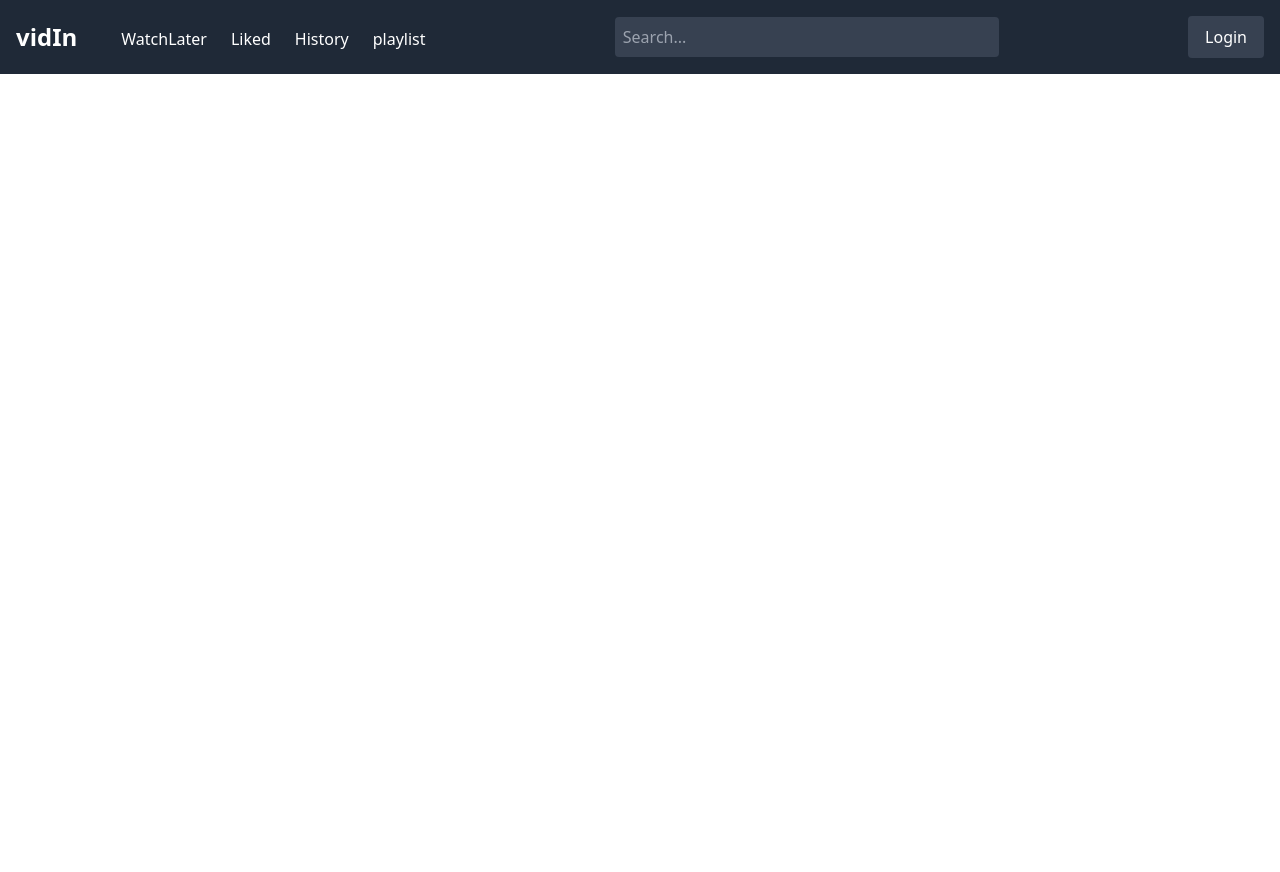
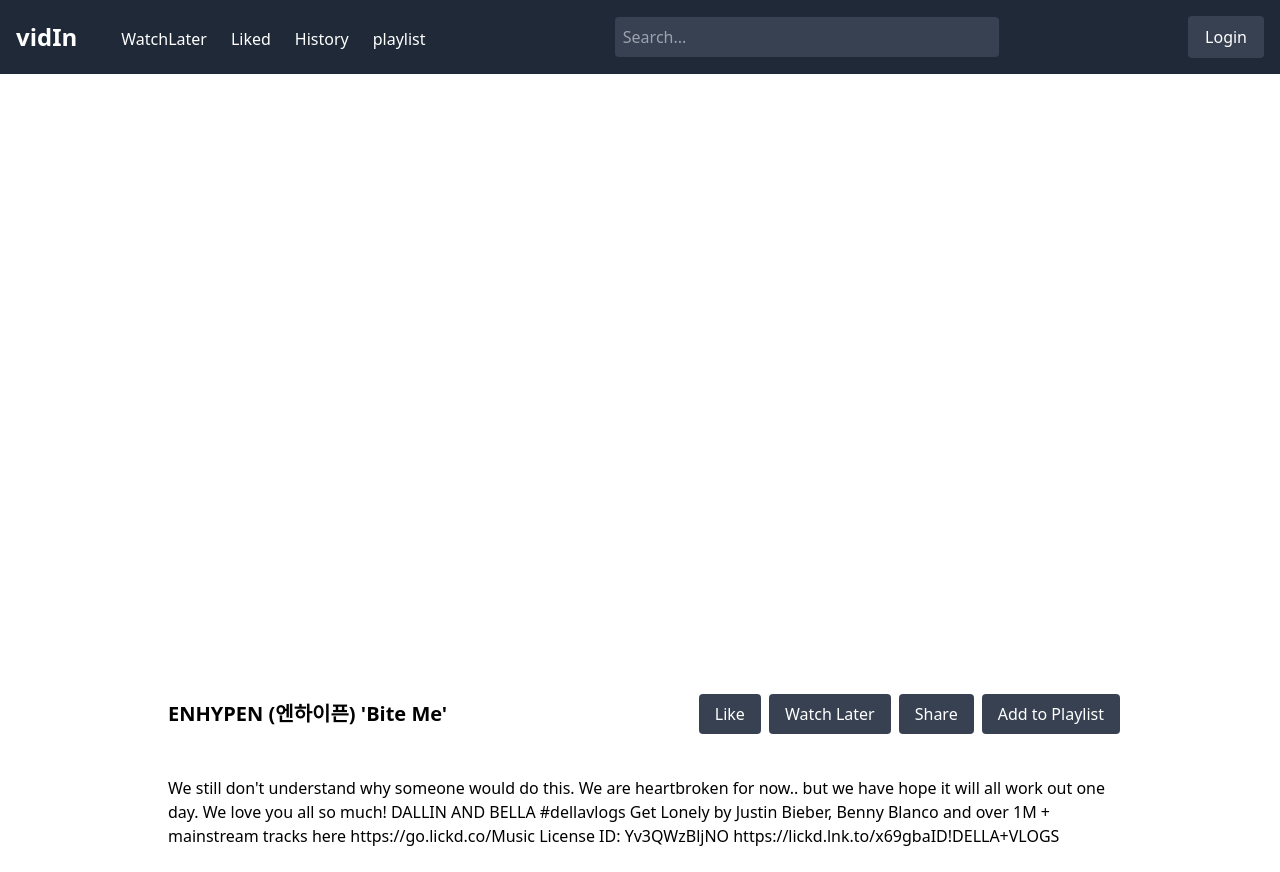
Before and after one commit to RaviPratihast/vidin, a React (Create React App) app: page /video/-R8XcAK4MTA in a window 1280 px wide. Before the commit the page ends 800 px from the top, so only its background shows below. Built offline with nearby package versions, Linux system fonts and the light colour scheme.

Commit message:
fit: add video details page and other related parts.

```diff
--- a/src/App.js
+++ b/src/App.js
@@ -1,5 +1,7 @@
 import React from "react";
 import { Routes, Route } from "react-router-dom";
+import { ToastContainer } from "react-toastify";
+import 'react-toastify/dist/ReactToastify.css';
 import { Header } from "./component/index-component";
 import {
   Liked,
@@ -7,6 +9,7 @@ import {
   History,
   PlaylistPage,
   Explore,
+  VideoDetails,
 } from "./Pages/index-page";
 
 function App() {
@@ -24,51 +27,9 @@ function App() {
           <Route path="/liked" element={<Liked />} />
           <Route path="/history" element={<History />} />
           <Route path="/playlistPage" element={<PlaylistPage />} />
+          <Route path="/video/:videoId" element={<VideoDetails />} />
         </Routes>
-
-        {/* <Routes>
-        <Route path="/" element={<Home />} />
-        <Route path="/explore" element={<Explore />} />
-        <Route path="/video/:videoId" element={<VideoDetails />} />
-        <Route
-          path="/playlist"
-          element={
-            <RequiresAuth>
-              <Playlist />
-            </RequiresAuth>
-          }
-        />
-        <Route
-          path="playlistDetail/:playlistDetailId"
-          element={<PlaylistDetail />}
-        />
-        <Route
-          path="/watch-later"
-          element={
-            <RequiresAuth>
-              <WatchLater />
-            </RequiresAuth>
-          }
-        />
-        <Route
-          path="/liked"
-          element={
-            <RequiresAuth>
-              <Liked />
-            </RequiresAuth>
-          }
-        />
-        <Route
-          path="/history"
-          element={
-            <RequiresAuth>
-              <History />
-            </RequiresAuth>
-          }
-        />
-        <Route path="/login" element={<Login />} />
-        <Route path="/signup" element={<SignUp />} />
-      </Routes> */}
+        <ToastContainer autoClose={700} />
       </div>
     </div>
   );
--- a/src/Pages/Video-Details-page/VideoDetails.jsx
+++ b/src/Pages/Video-Details-page/VideoDetails.jsx
@@ -1,7 +1,109 @@
 import React from "react";
+import { toast } from "react-toastify";
+import { useParams } from "react-router-dom";
+import { useVideo } from "../../Context/Video-Context/VideoContext";
+import { VideoLibrary } from "../../component/VideoLibrary/VideoLibrary";
+import { checkingWatchLater } from "../../Utilities/checkingWatchLater";
+import { Button } from "../../component/Button/Button";
+import { youLikeIt } from "../../Utilities/youLikeIt";
 
-const VideoDetails = () => {
-  return <div>VideoDetails</div>;
-};
+function VideoDetails() {
+  const { videoId } = useParams();
+  const { state, dispatch } = useVideo();
+  const video = state.initialVideo.find((video) => video.id === videoId);
+
+  if (!video) {
+    return <div>Video not found</div>;
+  }
+
+  const isVideoPresentInWatchLater = checkingWatchLater(state, videoId);
+  // console.log(isVideoPresentInWatchLater);
+  const isVideoLiked = youLikeIt(state, video);
+
+  return (
+    <div className="flex flex-col justify-center items-center w-full max-w-screen-lg mx-auto mt-20 px-4 sm:px-6 lg:px-8">
+      <div className="w-full mt-10">
+        <div className="aspect-w-16 aspect-h-9">
+          <VideoLibrary video={video} />
+        </div>
+        <div className="flex justify-between items-center mt-4">
+          <div className="p-2">
+            <h2 className="text-xl font-semibold">{video.title}</h2>
+          </div>
+          <div className="flex space-x-2">
+            {/* <Button
+              className={`px-4 py-2 rounded focus:outline-none ${
+                isVideoPresentInWatchLater
+                  ? "bg-white text-gray-700 border-2 border-gray-700"
+                  : "bg-gray-700 text-white hover:bg-gray-600"
+              }`}
+              onClick={() =>
+                // didYouLikedIt &&
+                // dispatch({
+                //   type: "ADD_TO_LIKED",
+                //   payload: video,
+                // })
+                console.log("hello from like")
+              }
+            >
+              Like
+            </Button> */}
+            <Button
+              className={`px-4 py-2 rounded focus:outline-none ${
+                isVideoLiked
+                  ? "bg-white text-gray-700 border-2 border-gray-700"
+                  : "bg-gray-700 text-white hover:bg-gray-600"
+              }`}
+              onClick={() =>
+                isVideoLiked
+                  ? (dispatch({
+                      type: "REMOVE_FROM_LIKED",
+                      payload: video,
+                    }),
+                    toast.success("Removed from Liked"))
+                  : (dispatch({ type: "ADD_TO_LIKED", payload: video }),
+                    toast.success("Added to Liked"))
+              }
+            >
+              Like
+            </Button>
+            <Button
+              className={`px-4 py-2 rounded focus:outline-none ${
+                isVideoPresentInWatchLater
+                  ? "bg-white text-gray-700 border-2 border-gray-700"
+                  : "bg-gray-700 text-white hover:bg-gray-600"
+              }`}
+              onClick={() =>
+                isVideoPresentInWatchLater
+                  ? (dispatch({
+                      type: "REMOVE_FROM_WATCH_LATER",
+                      payload: video,
+                    }),
+                    toast.success("Removed from Watch Later"))
+                  : (dispatch({ type: "ADD_TO_WATCH_LATER", payload: video }),
+                    toast.success("Added to Watch Later"))
+              }
+            >
+              Watch Later
+            </Button>
+            <button className="bg-gray-700 text-white px-4 py-2 rounded hover:bg-gray-600 focus:outline-none">
+              Share
+            </button>
+            <button className="bg-gray-700 text-white px-4 py-2 rounded hover:bg-gray-600 focus:outline-none">
+              Add to Playlist
+            </button>
+          </div>
+        </div>
+        <div className="flex flex-col text-slate mt-4">
+          <div className="flex flex-col justify-between w-full">
+            <div className="h-auto w-full p-2 mt-4">
+              <p>{video.description}</p>
+            </div>
+          </div>
+        </div>
+      </div>
+    </div>
+  );
+}
 
 export { VideoDetails };
--- a/src/Reducers/VideoReducer.js
+++ b/src/Reducers/VideoReducer.js
@@ -1,4 +1,5 @@
 function VideoReducer(state, action) {
+  // console.log(action.payload, "action.payload");
   switch (action.type) {
     case "ADD_TO_LIKED":
       if (
@@ -37,6 +38,11 @@ function VideoReducer(state, action) {
         watchLater: state.watchLater.filter(
           (watchLaterVideo) => watchLaterVideo.id !== action.payload.id
         ),
+      };
+    case "CLEAR_WATCH_LATER":
+      return {
+        ...state,
+        watchLater: [],
       };
     case "CREATE_PLAYLIST":
       return {
--- /dev/null
+++ b/src/Utilities/checkingWatchLater.js
@@ -0,0 +1,6 @@
+const checkingWatchLater = (state, videoId) => {
+  return state.watchLater.some(
+    (anyWatchLaterVideo) => videoId === anyWatchLaterVideo.id
+  );
+};
+export { checkingWatchLater };
--- a/src/component/Header/header.jsx
+++ b/src/component/Header/header.jsx
@@ -1,3 +1,70 @@
+// import React, { useState } from "react";
+// import { Button } from "../index-component";
+// import { NavLink } from "react-router-dom";
+
+// const Header = () => {
+//   const [menuOpen, setMenuOpen] = useState(false);
+
+//   return (
+//     <header className="bg-gray-800 text-white p-4 flex items-center justify-between">
+//       <div className="flex items-center">
+//         <Button
+//           className="mr-4 md:hidden"
+//           onClick={() => setMenuOpen(!menuOpen)}
+//         >
+//           <svg
+//             className="w-6 h-6"
+//             fill="none"
+//             stroke="currentColor"
+//             viewBox="0 0 24 24"
+//             xmlns="http://www.w3.org/2000/svg"
+//           >
+//             <path
+//               strokeLinecap="round"
+//               strokeLinejoin="round"
+//               strokeWidth={2}
+//               d="M4 6h16M4 12h16m-7 6h7"
+//             />
+//           </svg>
+//         </Button>
+
+//         <NavLink to="/explore">
+//           <span className="text-2xl font-bold">vidIn</span>
+//         </NavLink>
+//         {/* <span className="text-2xl font-bold">vidIn</span> */}
+//         <div className="hidden lg:flex ml-11 mt-1">
+//           <ul className="flex gap-6">
+//             {/* <li className="text-lg cursor-pointer">Watch Later</li> */}
+
+//             {/* <li className="text-lg cursor-pointer">Liked</li> */}
+//             {/* <li className="text-lg cursor-pointer">History</li> */}
+//             {/* <li className="text-lg cursor-pointer">Playlist</li> */}
+//             <NavLink to="/watchLater">WatchLater</NavLink>
+//             <NavLink to="/liked">Liked</NavLink>
+//             <NavLink to="/history">History</NavLink>
+//             <NavLink to="/playlistPage">playlist</NavLink>
+//           </ul>
+//         </div>
+//       </div>
+//       <div className="hidden md:flex  items-center justify-center">
+//         <input
+//           type="text"
+//           placeholder="Search..."
+//           className="p-2 rounded bg-gray-700 text-white w-96  focus:outline-none focus:ring-2 focus:ring-gray-500"
+//         />
+//       </div>
+
+//       <div className="flex items-center">
+//         <Button className="bg-gray-700 text-white py-2 px-4 rounded border border-transparent hover:bg-gray-600 hover:border-white">
+//           Login
+//         </Button>
+//       </div>
+//     </header>
+//   );
+// };
+
+// export default Header;
+
 import React, { useState } from "react";
 import { Button } from "../index-component";
 import { NavLink } from "react-router-dom";
@@ -6,7 +73,7 @@ const Header = () => {
   const [menuOpen, setMenuOpen] = useState(false);
 
   return (
-    <header className="bg-gray-800 text-white p-4 flex items-center justify-between">
+    <header className="fixed top-0 left-0 w-full bg-gray-800 text-white p-4 flex items-center justify-between z-10">
       <div className="flex items-center">
         <Button
           className="mr-4 md:hidden"
@@ -28,17 +95,24 @@ const Header = () => {
           </svg>
         </Button>
 
+        {menuOpen && (
+          <div className="absolute top-16 left-0 w-full bg-gray-800 text-white p-4 md:hidden">
+            <nav>
+              <ul className="flex gap-6">
+                <NavLink to="/watchLater">WatchLater</NavLink>
+                <NavLink to="/liked">Liked</NavLink>
+                <NavLink to="/history">History</NavLink>
+                <NavLink to="/playlistPage">playlist</NavLink>
+              </ul>
+            </nav>
+          </div>
+        )}
+
         <NavLink to="/explore">
           <span className="text-2xl font-bold">vidIn</span>
         </NavLink>
-        {/* <span className="text-2xl font-bold">vidIn</span> */}
         <div className="hidden lg:flex ml-11 mt-1">
           <ul className="flex gap-6">
-            {/* <li className="text-lg cursor-pointer">Watch Later</li> */}
-
-            {/* <li className="text-lg cursor-pointer">Liked</li> */}
-            {/* <li className="text-lg cursor-pointer">History</li> */}
-            {/* <li className="text-lg cursor-pointer">Playlist</li> */}
             <NavLink to="/watchLater">WatchLater</NavLink>
             <NavLink to="/liked">Liked</NavLink>
             <NavLink to="/history">History</NavLink>
@@ -46,11 +120,11 @@ const Header = () => {
           </ul>
         </div>
       </div>
-      <div className="hidden md:flex  items-center justify-center">
+      <div className="hidden md:flex items-center justify-center">
         <input
           type="text"
           placeholder="Search..."
-          className="p-2 rounded bg-gray-700 text-white w-96  focus:outline-none focus:ring-2 focus:ring-gray-500"
+          className="p-2 rounded bg-gray-700 text-white w-96 focus:outline-none focus:ring-2 focus:ring-gray-500"
         />
       </div>
 
--- /dev/null
+++ b/src/component/VideoLibrary/VideoLibrary.jsx
@@ -0,0 +1,12 @@
+import React from "react";
+import ReactPlayer from "react-player";
+
+const VideoLibrary = ({ video }) => {
+  return (
+    <div className="w-full h-auto">
+      <ReactPlayer url={video.src} controls width="100%" height="100%" />
+    </div>
+  );
+};
+
+export { VideoLibrary };
```
Also changed, not shown: src/Data/UserData.js (+10 -12 lines).
